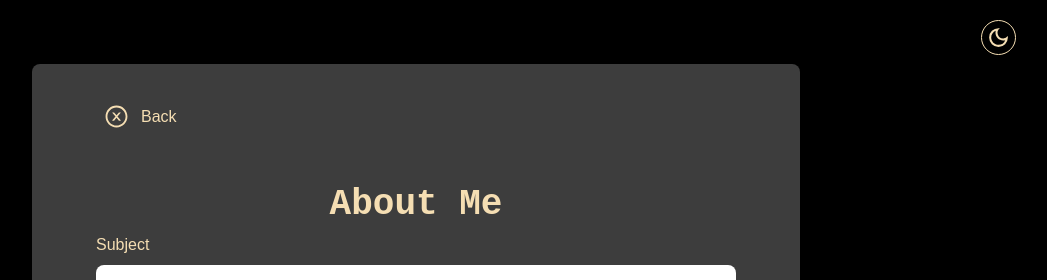
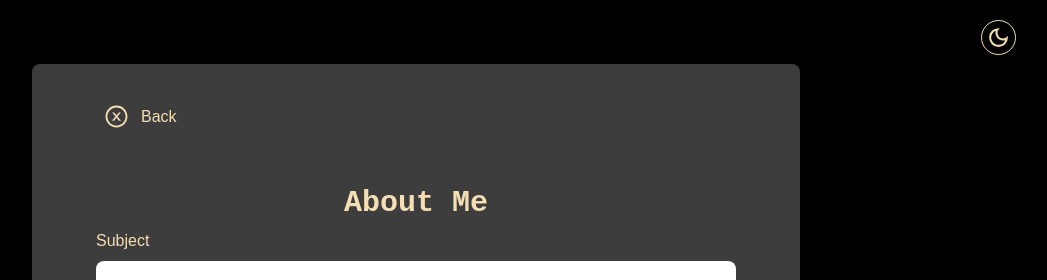
Before and after one commit to mykedee/portfolio-v1, a React (Create React App) app: page / in a window 1280 px wide. Both pictures are taken after a click on the element "About". Shown: the top 280 px of the page, without its empty margins (224-1271 px from the left). Built offline with nearby package versions, Linux system fonts and the light colour scheme.

Commit message:
first commit

```diff
--- a/src/components/About.js
+++ b/src/components/About.js
@@ -23,7 +23,7 @@ const About = ({ showAbout, setShowAbout }) => {
 							Back
 						</span>
 					</div>
-					<div className="p-2 font-heading text-center font-bold text-4xl">
+					<div className="p-2 font-heading text-center font-bold text-3xl">
 						<h1>About Me</h1>
 					</div>
 					{/* <div className="text-center test-sm md:text-base">
--- a/src/components/Contact.js
+++ b/src/components/Contact.js
@@ -26,7 +26,7 @@ const Contact = ({ showContact, setShowContact }) => {
 					<div className="text-center test-sm md:text-base">
 						<h1 className="mb-5">Have a project to discuss? </h1>
 
-						<p>Shooooot me a DM on socials</p>
+						<p>Shoot me a DM on socials</p>
 						<p className="flex justify-center gap-2 my-6">
 							<Link to="/">
 								<FaXTwitter size={20} />
--- a/src/components/Projects.js
+++ b/src/components/Projects.js
@@ -20,7 +20,7 @@ const Projects = ({ showProfile, setShowProfile }) => {
 							Back
 						</span>
 					</div>
-					<div className="p-2 font-heading text-center font-bold text-4xl">
+					<div className="p-2 font-heading text-center font-bold text-3xl">
 						<h1>Selected Projects</h1>
 					</div>
 
```
